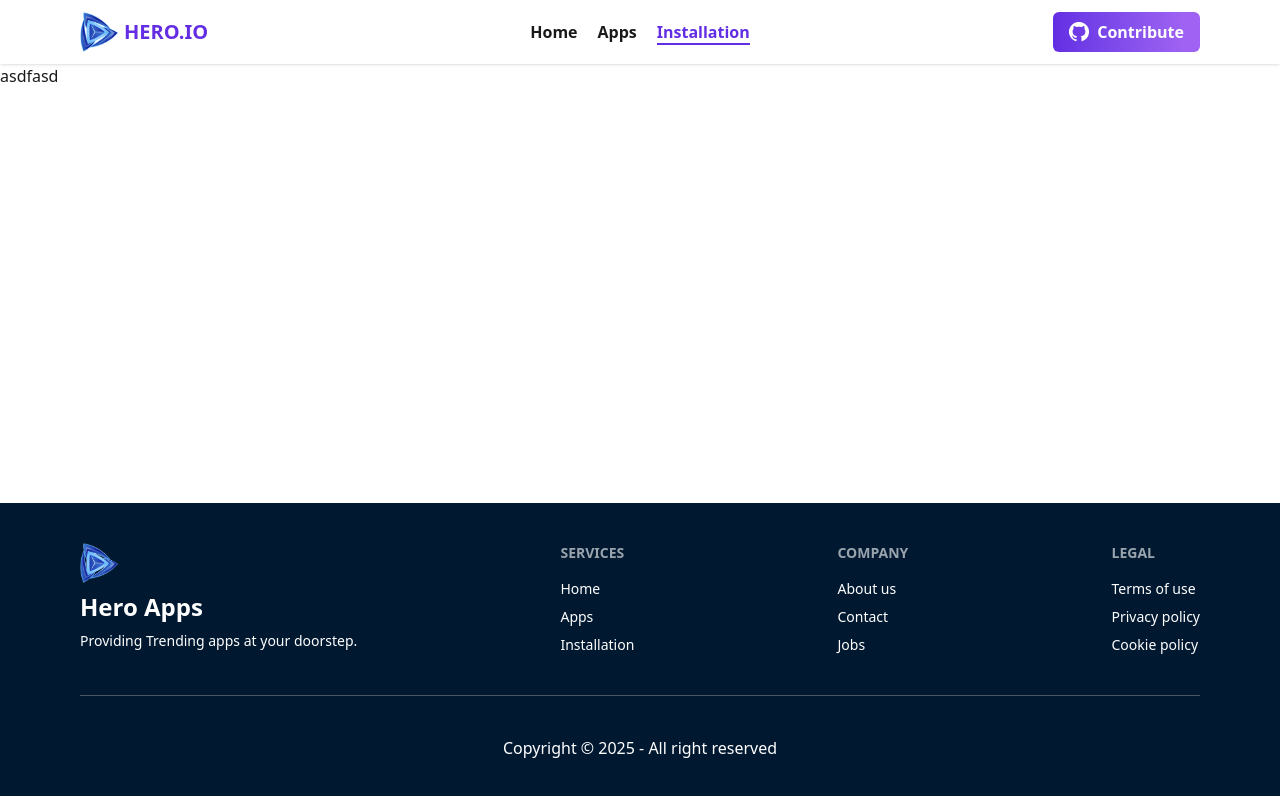
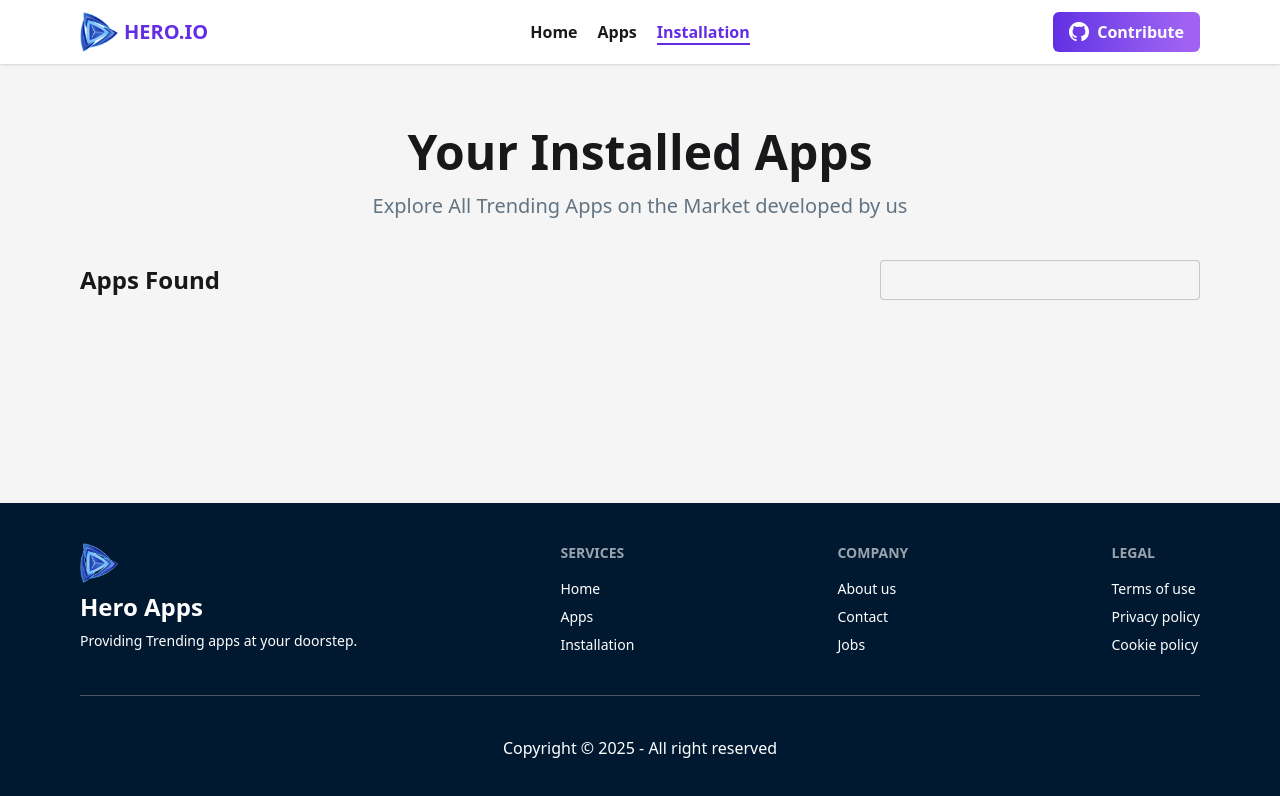
Before and after one commit to Hasnat-Sayed/Hero-Apps, a React (Vite) app: page /installed in a window 1280 px wide. Shown: the top 796 px of the page. Built offline with nearby package versions, Linux system fonts and the light colour scheme.

Commit message:
local storage added

```diff
--- a/package.json
+++ b/package.json
@@ -15,6 +15,7 @@
     "react": "^19.1.1",
     "react-dom": "^19.1.1",
     "react-router": "^7.9.5",
+    "react-toastify": "^11.0.5",
     "recharts": "^3.3.0",
     "tailwindcss": "^4.1.16"
   },
--- a/src/Pages/AppDetails.jsx
+++ b/src/Pages/AppDetails.jsx
@@ -1,4 +1,4 @@
-import React from 'react';
+import React, { useEffect, useState } from 'react';
 import useApps from '../Hooks/useApps';
 import { useParams } from 'react-router';
 import Loading from '../Components/Loading';
@@ -7,18 +7,35 @@ import star from '../assets/icon-ratings.png'
 import download from '../assets/icon-downloads.png'
 import review from '../assets/icon-review.png'
 import { Bar, BarChart, ResponsiveContainer, Tooltip, XAxis, YAxis } from 'recharts';
+import { matchingData, updateInstalled } from '../Utils/localStorage';
+import { toast } from 'react-toastify';
 
 const AppDetails = () => {
 
     const { id } = useParams()
     const { apps, loading } = useApps()
+    const [appInstalled, setAppInstalled] = useState(false);
+
 
     const app = apps.find(p => p.id === Number(id))
+
+    useEffect(() => {
+        if (app) {
+            setAppInstalled(matchingData(app));
+        }
+    }, [app])
 
     if (loading) return <Loading></Loading>
 
     if (!app) {
         return <AppNotFound />;
+    }
+
+
+    const handleInstalled = (app) => {
+        updateInstalled(app)
+        toast.success(`${app.title} has been Installed Successful`);
+        setAppInstalled(true);
     }
 
     const { image, title, companyName, description, size, ratingAvg, downloads, reviews, ratings } = app || {};
@@ -64,9 +81,12 @@ const AppDetails = () => {
 
                     </div>
 
-                    <div className='bg-[#00D390] rounded-sm py-4 px-5 md:mx-0 mx-auto w-fit'>
-                        <button className="text-xl font-semibold text-white">
-                            Install Now ({size} MB)
+                    <div>
+                        <button onClick={() => handleInstalled(app)}
+                            className={`px-5 py-3.5  rounded text-white text-xl font-semibold cursor-pointer ${appInstalled ? "bg-gray-500" : "bg-[#00d390]"}`} disabled={appInstalled}>
+                            {appInstalled
+                                ? "Installed"
+                                : `Install Now (${size} MB)`}
                         </button>
                     </div>
 
--- a/src/Pages/InstalledApps.jsx
+++ b/src/Pages/InstalledApps.jsx
@@ -2,9 +2,29 @@ import React from 'react';
 
 const InstalledApps = () => {
     return (
-        <div>
-           <p>asdfasd</p>
-        </div>
+
+           <div className='bg-[#F5F5F5] px-4 lg:px-20 py-4 md:py-8 lg:py-16'>
+            <h1 className='text-center text-5xl font-bold'>
+               Your Installed Apps
+            </h1>
+            <p className='text-center text-xl text-[#627382] mt-4 mb-6'>
+                Explore All Trending Apps on the Market developed by us
+            </p>
+
+            <div className='flex flex-col gap-y-4 md:flex-row justify-between items-center pt-4'>
+                <h1 className='text-2xl font-semibold'>
+                    Apps Found
+                </h1>
+                <label className='input bg-[#F5F5F5] outline-0'>
+                    <input
+                        type='select'
+                        />
+                </label>
+
+            </div>
+
+            </div>
+
     );
 };
 
--- a/src/Pages/Root.jsx
+++ b/src/Pages/Root.jsx
@@ -3,6 +3,7 @@ import Navbar from '../Components/Navbar';
 import { Outlet, useLocation } from 'react-router';
 import Footer from '../Components/Footer';
 import Loading from '../Components/Loading';
+ import { ToastContainer} from 'react-toastify';
 
 
 const Root = () => {
@@ -18,16 +19,17 @@ const Root = () => {
     }, [location.pathname]);
 
     return (
-        <div className='container mx-auto w-full flex flex-col min-h-screen'>
+        <div className='container mx-auto flex flex-col min-h-screen'>
             <Navbar />
             {isNavigating ? (
                 <Loading></Loading>
             ) : (
-                <div className=' flex-1'>
+                <div className=' flex-1 bg-[#F5F5F5]'>
                     <Outlet />
                 </div>
             )}
             <Footer />
+            <ToastContainer />
         </div>
     );
 };
--- /dev/null
+++ b/src/Utils/localStorage.js
@@ -0,0 +1,46 @@
+// get
+export const loadInstalled = () => {
+    try {
+        const data = localStorage.getItem('installed')
+        return data ? JSON.parse(data) : []
+    } catch (err) {
+        console.log(err)
+        return []
+    }
+}
+
+// save
+export const updateInstalled = app => {
+    const installList = loadInstalled()
+
+    try {
+        const isDuplicate = installList.some(p => p.id === app.id)
+        if (isDuplicate) return
+        const updatedList = [...installList, app]
+        localStorage.setItem('installed', JSON.stringify(updatedList))
+    } catch (err) {
+        console.log(err)
+    }
+}
+
+// delete
+export const removeFromList = id => {
+    const appList = loadInstalled()
+    try {
+        const updatedAppList = appList.filter(p => p.id !== id)
+        localStorage.setItem('installed', JSON.stringify(updatedAppList))
+    } catch (err) {
+        console.log(err)
+    }
+}
+
+export const matchingData = (app) => {
+    try {
+        const existData = loadInstalled();
+        const dataMatch = existData.some((data) => data.id === app.id);
+        return dataMatch;
+    } catch (error) {
+        console.log(`Data matching error: ${error}`);
+        return false;
+    }
+};
```
Also changed, not shown: 1 other file (tests, documents, lock files or other folders).
